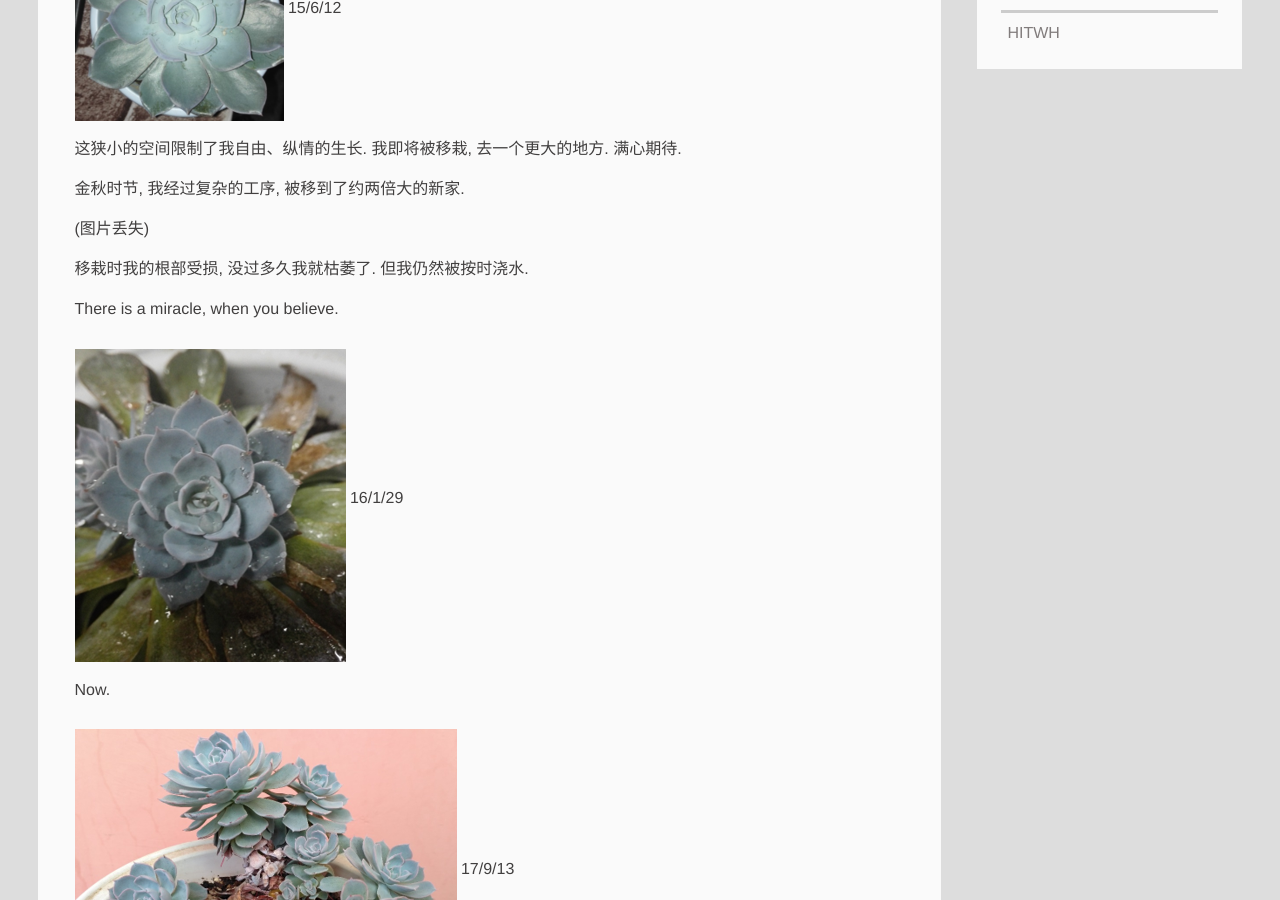
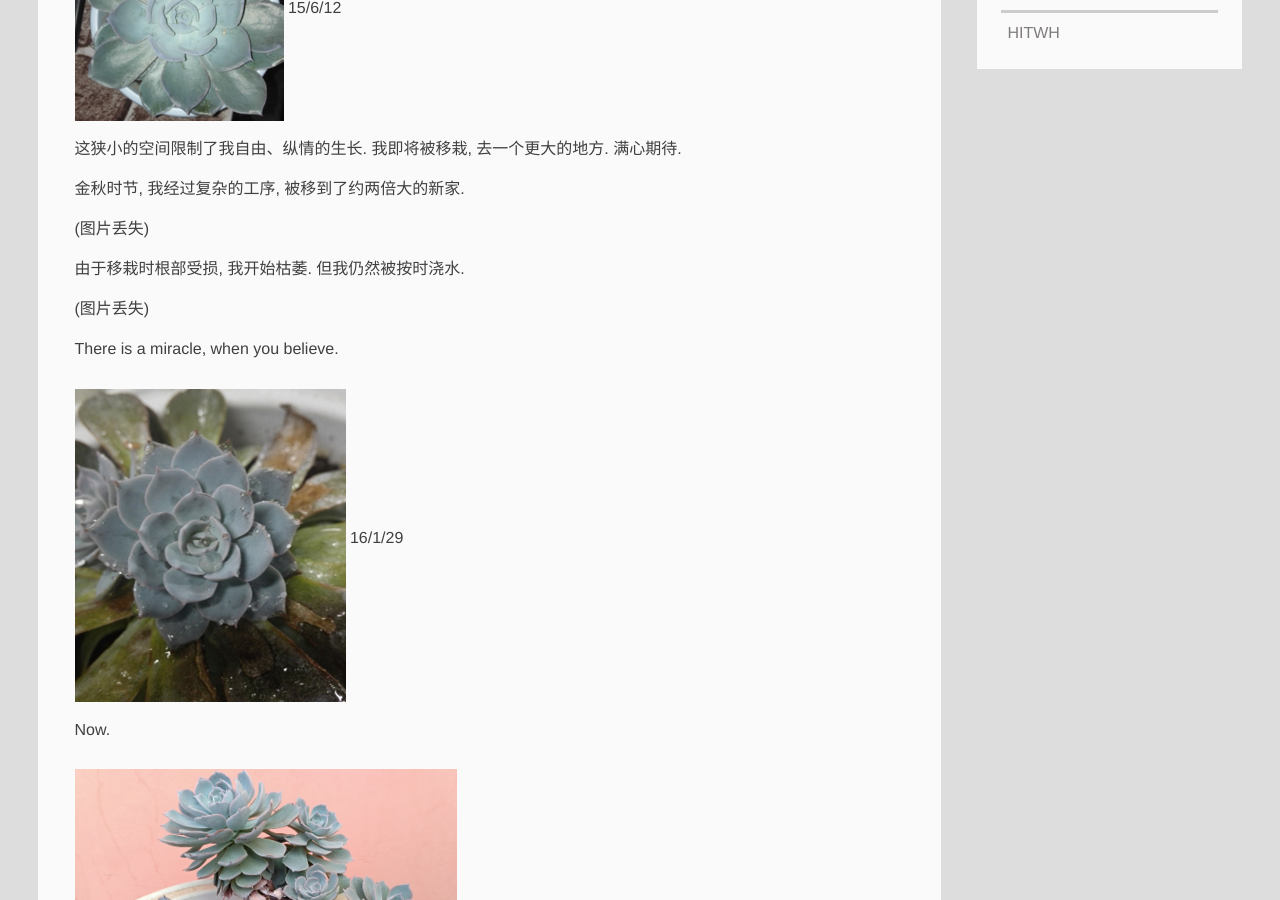
Before and after one commit to PAULYZHENG/paulyzheng.github.io, a Jekyll site: the page built from _posts/2017-09-13-My Flower and I.md, in a window 1280 px wide and 900 px high, scrolled down 954 px. Built offline with Jekyll 4.4.1, drawn with Linux system fonts in a browser that asks for light colours.

Commit message:
Update 2017-09-13-My Flower and I.md

```diff
--- a/_posts/2017-09-13-My Flower and I.md
+++ b/_posts/2017-09-13-My Flower and I.md
@@ -31,7 +31,9 @@ Please forgive me for using Chinese.
 
 (图片丢失)
 
-移栽时我的根部受损, 没过多久我就枯萎了. 但我仍然被按时浇水.
+由于移栽时根部受损, 我开始枯萎. 但我仍然被按时浇水.
+
+(图片丢失)
 
 There is a miracle, when you believe.
 
```
